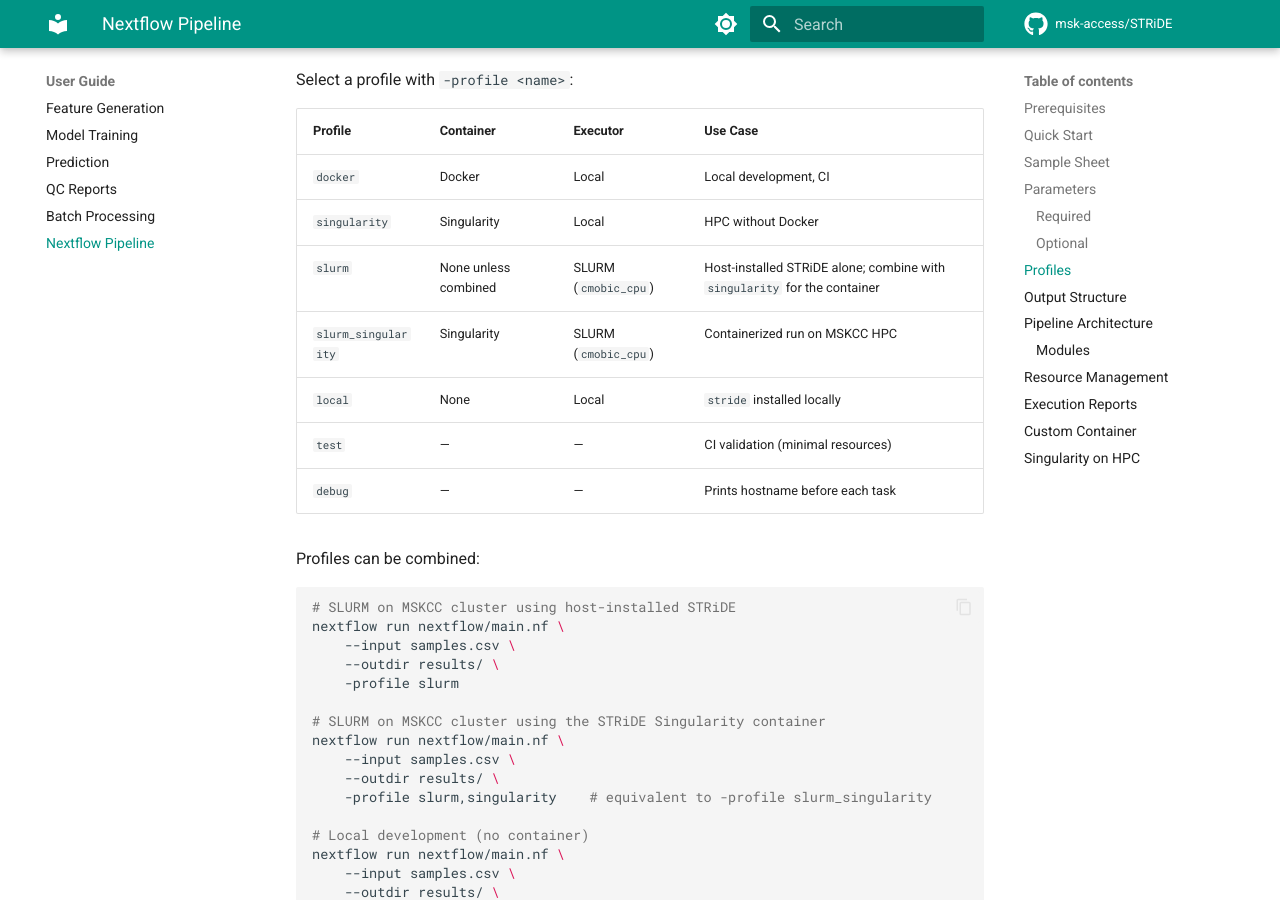
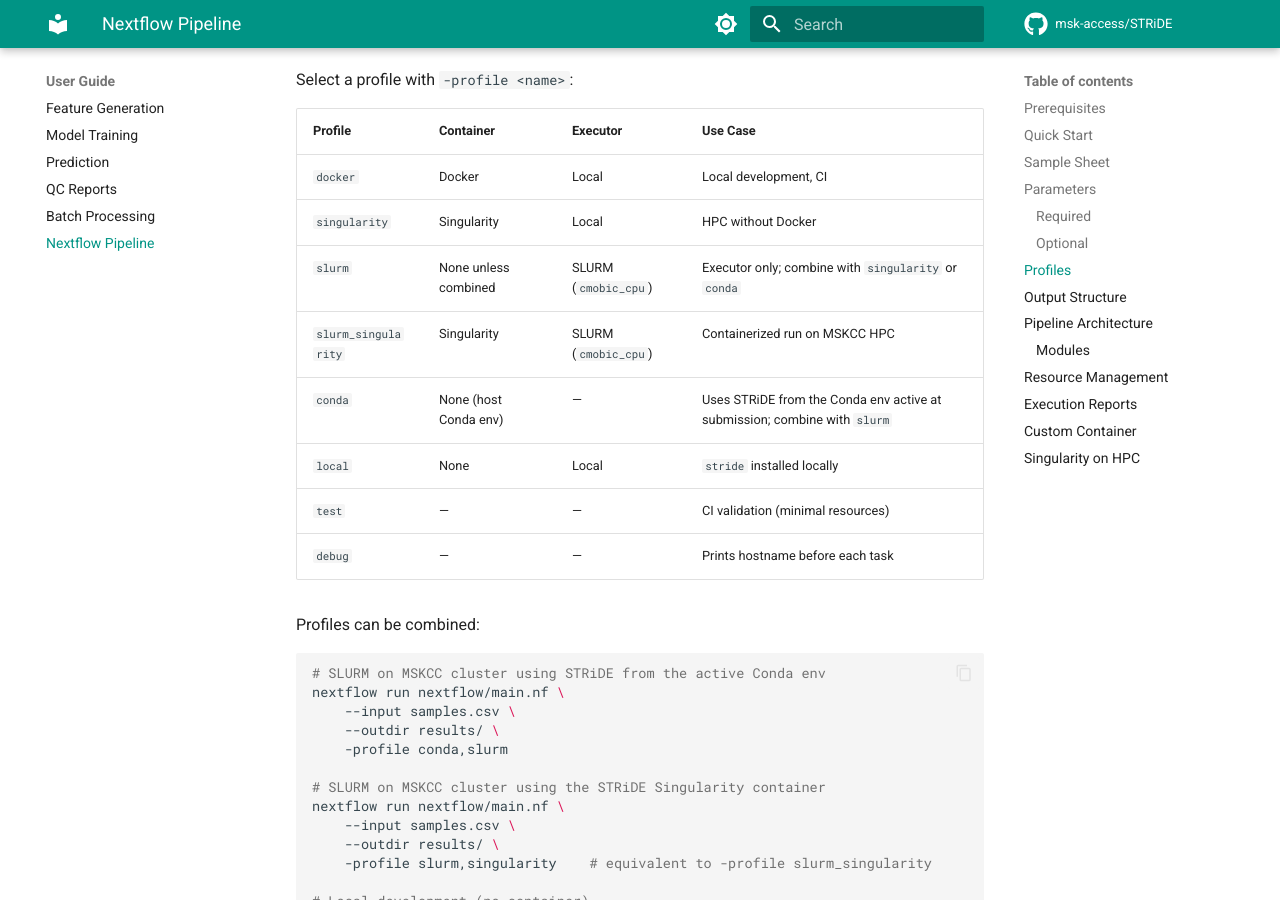
Before and after one commit to msk-access/STRiDE, an MkDocs documentation site: the page built from docs/user-guide/nextflow.md, in a window 1280 px wide and 900 px high, scrolled down 2228 px. Built offline with MkDocs 1.6.1 and Material for MkDocs 9.7.7, drawn with Linux system fonts in a browser that asks for light colours; comment, search, counter and statistics services are not loaded; the version menu is left out; some of the changed text lies outside the part shown.

Commit message:
clean up profile

````diff
--- a/docs/user-guide/nextflow.md
+++ b/docs/user-guide/nextflow.md
@@ -71,8 +71,9 @@ Select a profile with `-profile <name>`:
 |---------|-----------|----------|----------|
 | `docker` | Docker | Local | Local development, CI |
 | `singularity` | Singularity | Local | HPC without Docker |
-| `slurm` | None unless combined | SLURM (`cmobic_cpu`) | Host-installed STRiDE alone; combine with `singularity` for the container |
+| `slurm` | None unless combined | SLURM (`cmobic_cpu`) | Executor only; combine with `singularity` or `conda` |
 | `slurm_singularity` | Singularity | SLURM (`cmobic_cpu`) | Containerized run on MSKCC HPC |
+| `conda` | None (host Conda env) | — | Uses STRiDE from the Conda env active at submission; combine with `slurm` |
 | `local` | None | Local | `stride` installed locally |
 | `test` | — | — | CI validation (minimal resources) |
 | `debug` | — | — | Prints hostname before each task |
@@ -80,11 +81,11 @@ Select a profile with `-profile <name>`:
 Profiles can be combined:
 
 ```bash
-# SLURM on MSKCC cluster using host-installed STRiDE
+# SLURM on MSKCC cluster using STRiDE from the active Conda env
 nextflow run nextflow/main.nf \
     --input samples.csv \
     --outdir results/ \
-    -profile slurm
+    -profile conda,slurm
 
 # SLURM on MSKCC cluster using the STRiDE Singularity container
 nextflow run nextflow/main.nf \
@@ -211,4 +212,4 @@ nextflow run nextflow/main.nf \
 ```
 
 !!! tip "MSKCC Users"
-    Use `-profile slurm_singularity` to submit to `cmobic_cpu` and run tasks in the Singularity container. The `slurm` profile instead uses STRiDE installed in the host environment.
+    Use `-profile slurm_singularity` to submit to `cmobic_cpu` and run tasks in the Singularity container. Use `-profile conda,slurm` instead to run STRiDE from the Conda env active at submission time.
````
Also changed, not shown: README.md (+1 -1 lines), 2 other files.
